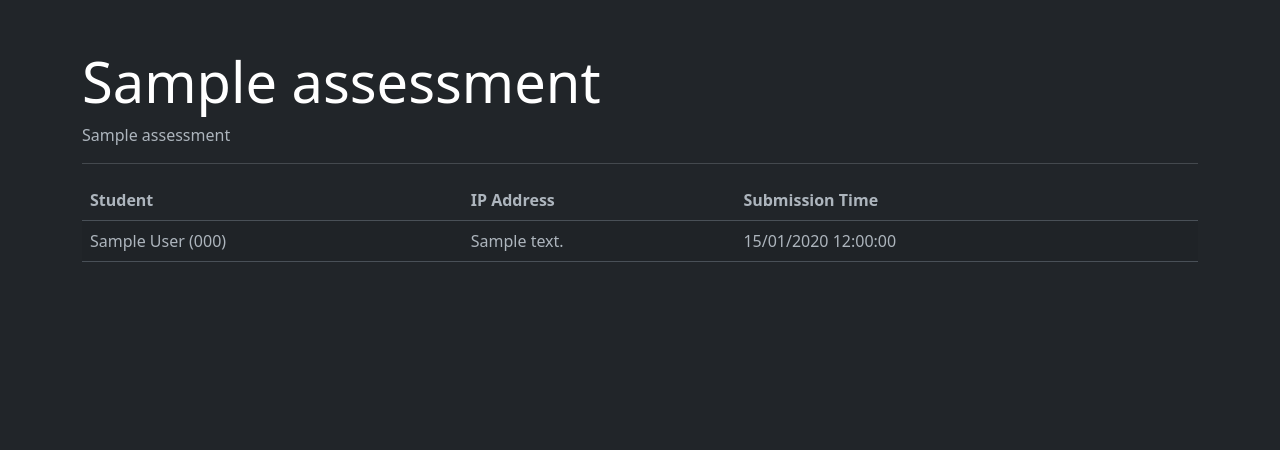
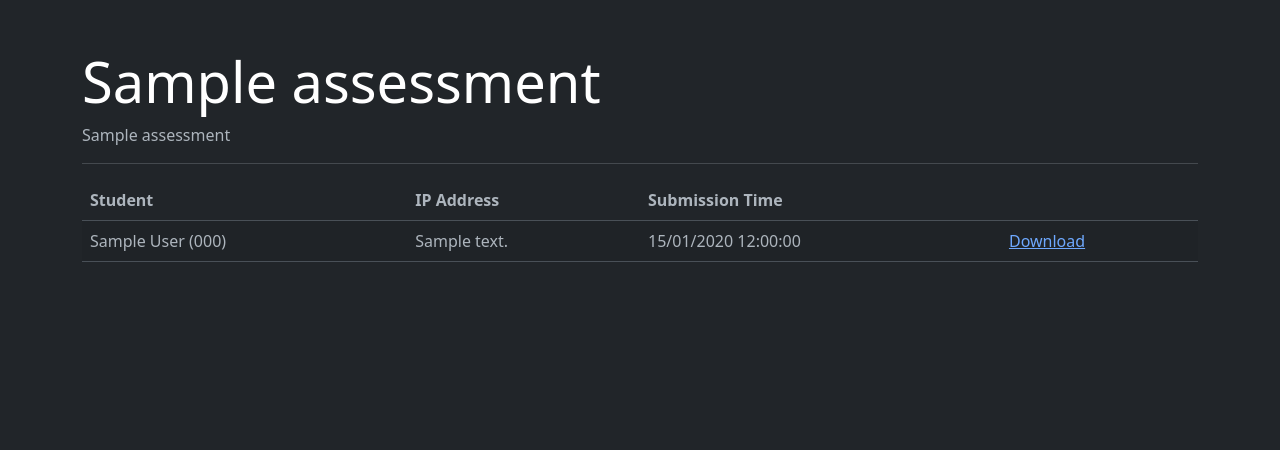
Before and after one commit to ntholi/pasp, a Django app: page /assessments/00000000-0000-0000-0000-000000000001/ in a window 1280 px wide. Shown: the part 68-518 px from the top of the page. Run offline with Django 4.2, Linux system fonts and the light colour scheme; tables that the repository leaves empty hold one stand-in row (values such as "Sample post"); some libraries are stand-ins or nearby versions.

Commit message:
add download button to details

```diff
--- a/assessments/templates/assessments/details.html
+++ b/assessments/templates/assessments/details.html
@@ -25,7 +25,7 @@
                         <td>{{ submission.student }}</td>
                         <td>{{ submission.ip_address }}</td>
                         <td>{{ submission.submitted_at|date:"d/m/Y H:i:s"  }}</td>
-                        <td></td>
+                        <td><a href="{{ submission.attachment.url }}" download>Download</a></td>
                     </tr>
                 {% endfor %}
             </tbody>
```
Also changed, not shown: submissions/migrations/0001_initial.py (deleted).
